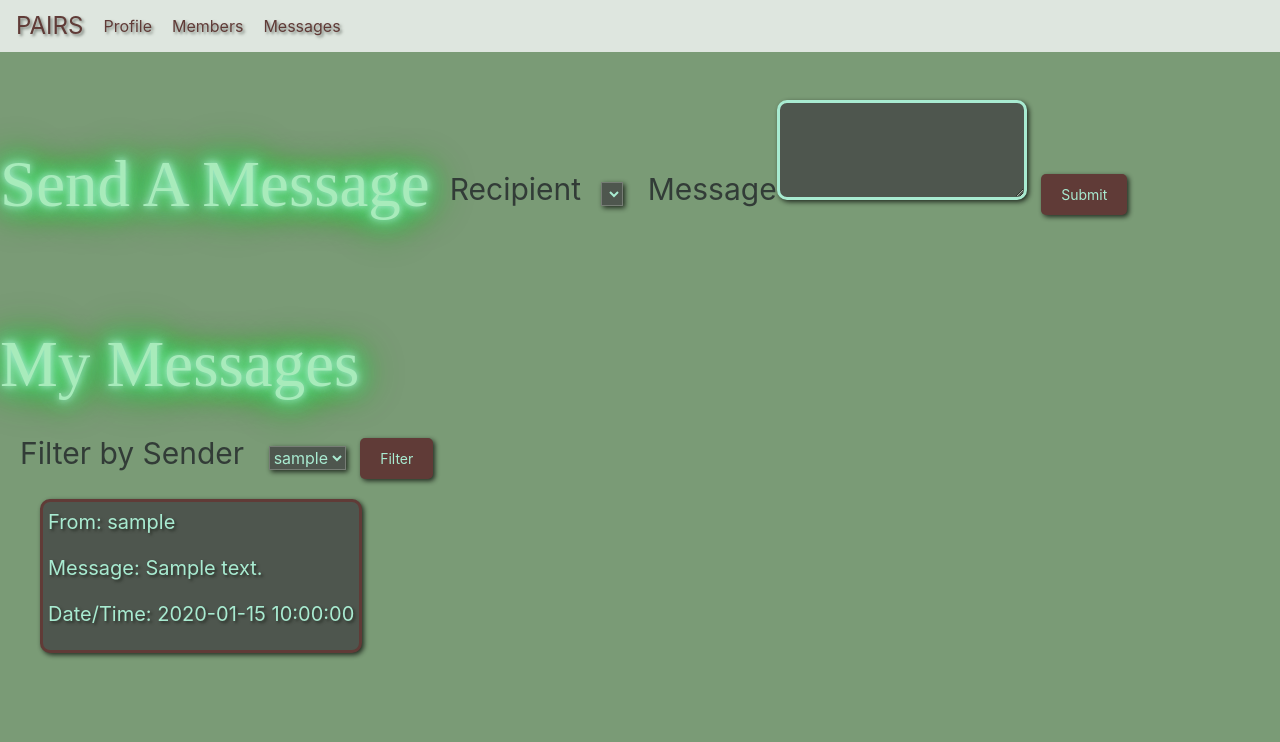
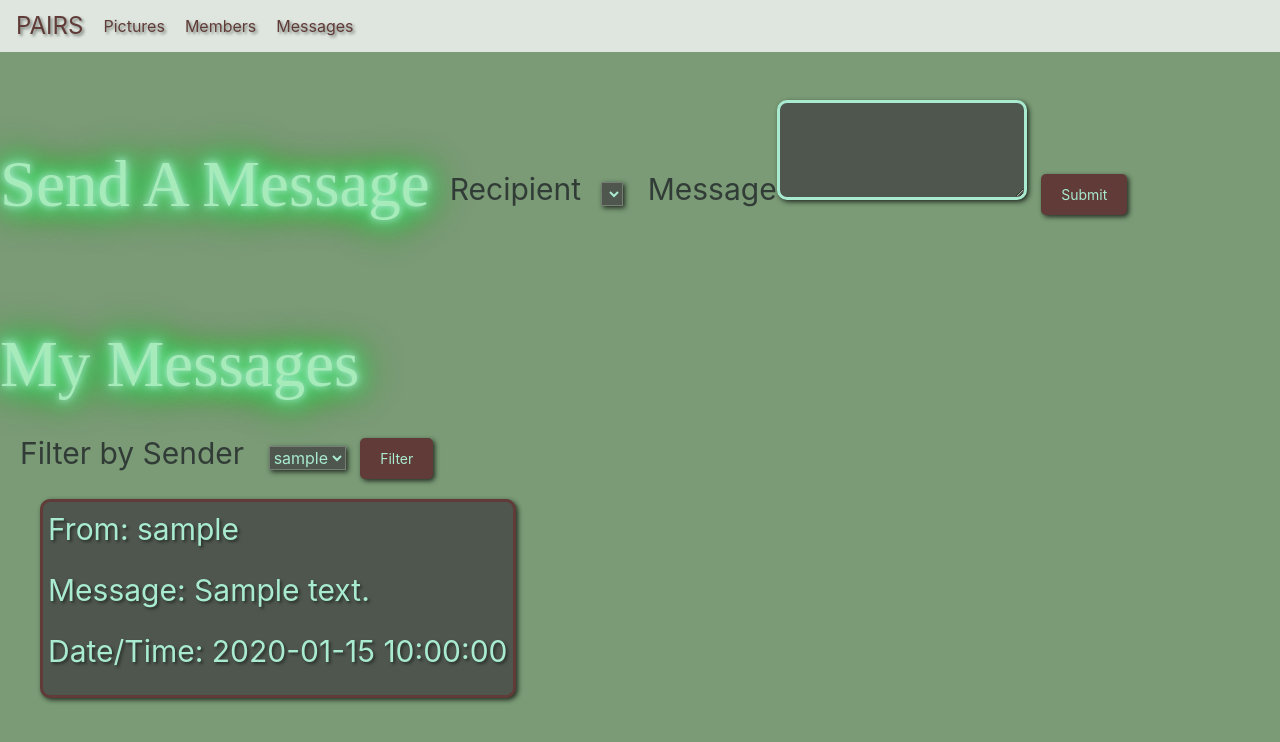
Before and after one commit to Damien580/Final-Fullstack-Capstone, a Flask app: template templates/messages.html in a window 1280 px wide. Shown: the top 742 px of the page. Run offline with Flask 2, Linux system fonts and the light colour scheme; the template is opened without the code that fills it: values that come from a table or form of the project are taken from there, others are empty; tables that the repository leaves empty hold one stand-in row (values such as "Sample post"); lists and menus that the app fills with data are empty; some libraries are stand-ins or nearby versions.

Commit message:
Finishing up styling and .json edits

```diff
--- a/templates/base.html
+++ b/templates/base.html
@@ -19,7 +19,7 @@
         <div class="collapse navbar-collapse" id="navbarSupportedContent">
             <ul class="navbar-nav mr-auto">
                 <li class="nav-item active">
-                <a class="nav-link-dark-pink" href="/profile">Profile<span class="sr-only">(current)</span></a>
+                <a class="nav-link-dark-pink" href="/profile">Pictures<span class="sr-only">(current)</span></a>
                 </li>
                 <li class="nav-item active">
                 <a class="nav-link-dark-pink" href="/users">Members<span class="sr-only">(current)</span></a>
--- a/templates/home.html
+++ b/templates/home.html
@@ -17,7 +17,7 @@
             </form>
         <form>
             {% for message in get_flashed_messages() %}
-            <p>{{ message.title() }}</p>
+            <p class="flash">{{ message.title() }}</p>
             {% endfor %}
         </form>
         <div class="form-container-2">
--- a/templates/messages.html
+++ b/templates/messages.html
@@ -38,9 +38,9 @@
 {% for message in messages %}
     <li class="messages-list">
         <div class="message">
-            <p>From: {{ message.sender.username }}</p>
-            <p>Message: {{ message.message }}</p>
-            <p>Date/Time: {{ message.date_time }}</p>
+            <p class="flash">From: {{ message.sender.username }}</p>
+            <p class="flash">Message: {{ message.message }}</p>
+            <p class="flash">Date/Time: {{ message.date_time }}</p>
         </div>
     </li>
 {% endfor %}
```
Also changed, not shown: me.jpg (deleted), 1 other file.
